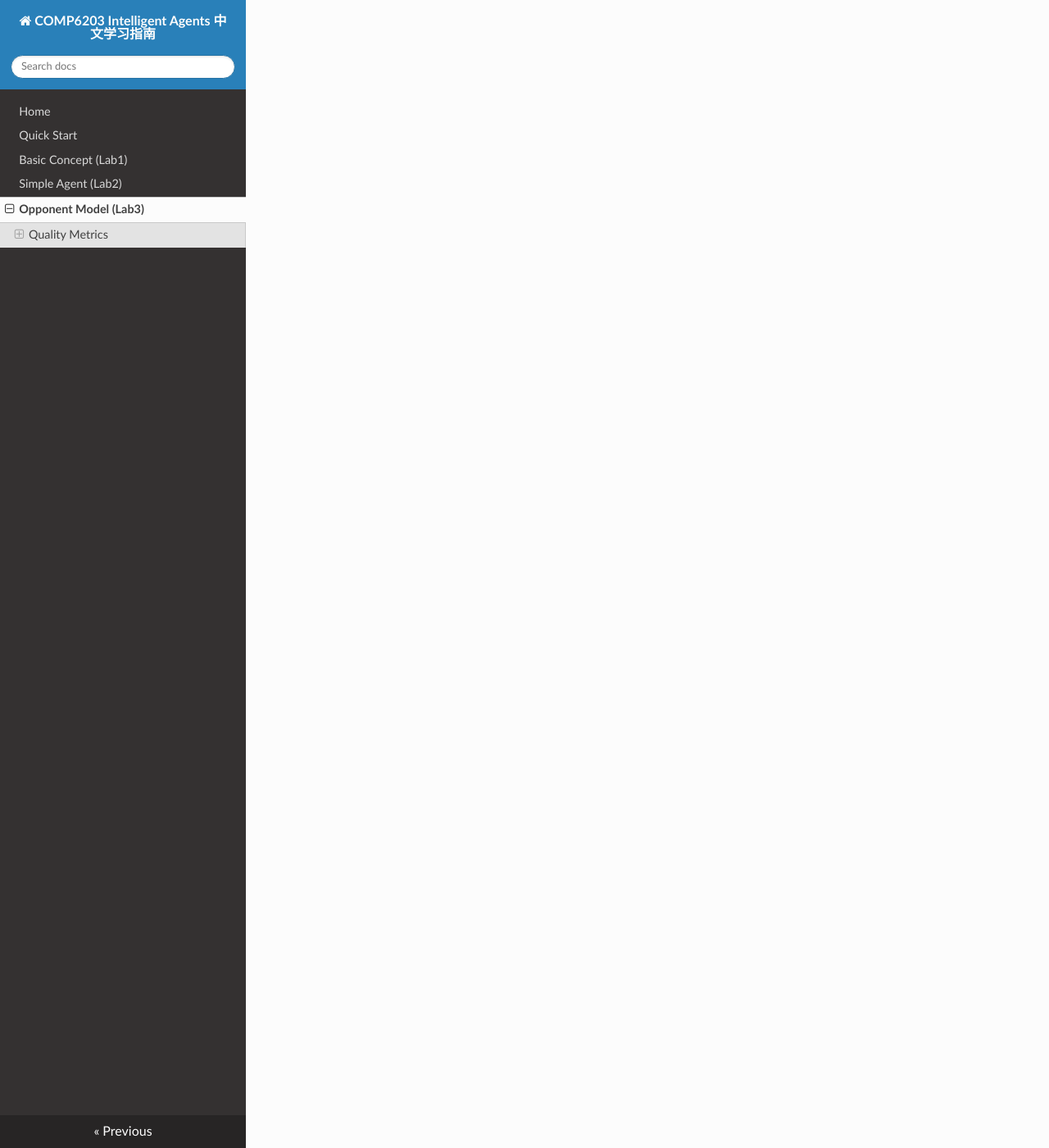
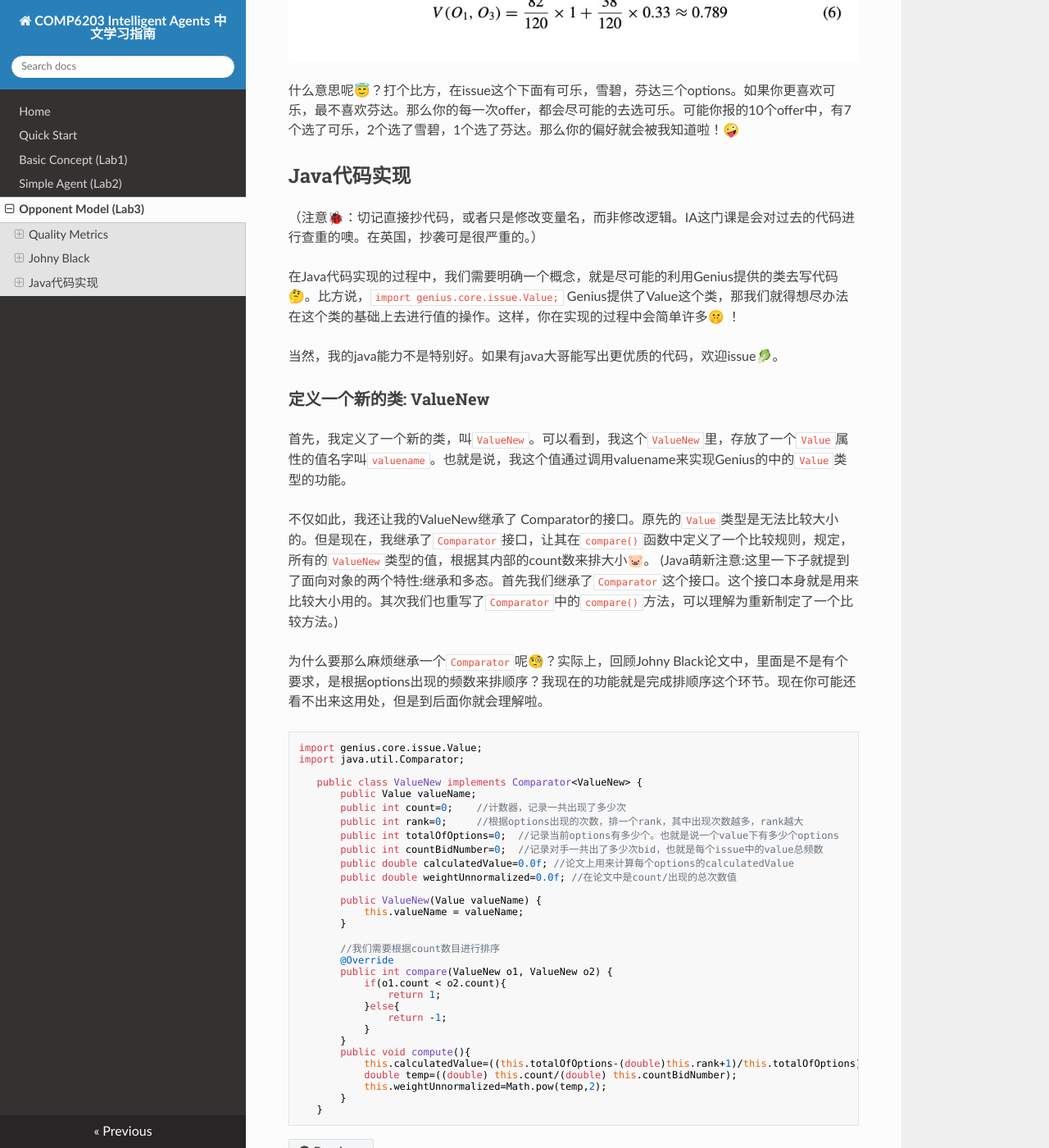
Before and after one commit to RobinLuoNanjing/UoSouthampton-Intelligent-Agent-Docs, an MkDocs documentation site: the page built from docs/opponent.md, in a window 1280 px wide and 1400 px high, scrolled down 3539 px. Shown: the whole window at 82% size. Built offline with MkDocs 1.6.1, drawn with Linux system fonts in a browser that asks for light colours; nearby versions of some CDN libraries; some of the changed text lies outside the part shown.

Commit message:
[johny black]

````diff
--- a/docs/opponent.md
+++ b/docs/opponent.md
@@ -39,3 +39,66 @@
 有些人的Agent很头铁，非要给自己utility 0.9, 给对手0.3。虽然你的individual utility高，但是你的nash point这一项分数低的吓人(这也是为什么会出现负分的情况)。
 
 我觉得如果说看完我这套docs,你能学到一个比较好的预测对手模型算法和一个比较好的预测自己模型的算法，但是想要得到突破，那就要在这个地方有所突破(前提是今年的bonus还是Nash point)，因为我这个得分点做的不是很好🥬。
+
+## Johny Black
+
+###理论
+接下来我会带大家一起用Java复现Johny Black论文，当然，默认大家已经读过这篇论文了，没读的点击👆 [Johny Black](https://secure.ecs.soton.ac.uk/notes/comp6203/papers/JohnnyBlack.pdf),下载下来读一读哈。
+
+当然，这篇论文也写了Accepting strategy (接受offer的策略) 和 Bidding strategy(出价策略)。你们也可以学习一下。但是他没有写预测自己模型的策略，因为那时候比赛还没有引入这个机制👀。
+
+这篇论文其实还是比较容易理解的(比起Foundation of AI 让你读的那些五六十年代的长篇文章，这篇真的是良心，你能读得懂，并且你能容易复现🤣)，其实文章的开头部分你都可以略读，但是到了 2.3.3 Example Model这一节，你只需要把这个例子自己推一遍，如下图，就可以理解Johny Black的精髓: 通过频数去推断对手更想获得的option。
+
+![johny](img/opponent/johny.jpg)
+
+
+什么意思呢😇？打个比方，在issue这个下面有可乐，雪碧，芬达三个options。如果你更喜欢可乐，最不喜欢芬达。那么你的每一次offer，都会尽可能的去选可乐。可能你报的10个offer中，有7个选了可乐，2个选了雪碧，1个选了芬达。那么你的偏好就会被我知道啦！🤪
+
+## Java代码实现
+（注意🐞：切记直接抄代码，或者只是修改变量名，而非修改逻辑。IA这门课是会对过去的代码进行查重的噢。在英国，抄袭可是很严重的。）
+
+在Java代码实现的过程中，我们需要明确一个概念，就是尽可能的利用Genius提供的类去写代码🤔。比方说，```import genius.core.issue.Value;``` Genius提供了Value这个类，那我们就得想尽办法在这个类的基础上去进行值的操作。这样，你在实现的过程中会简单许多🤫 ！
+
+当然，我的java能力不是特别好。如果有java大哥能写出更优质的代码，欢迎issue🥬。
+
+###定义一个新的类: ValueNew
+首先，我定义了一个新的类，叫```ValueNew```。可以看到，我这个```ValueNew```里，存放了一个```Value```属性的值名字叫```valuename```。也就是说，我这个值通过调用valuename来实现Genius的中的```Value```类型的功能。
+
+不仅如此，我还让我的ValueNew继承了 Comparator的接口。原先的```Value```类型是无法比较大小的。但是现在，我继承了```Comparator```接口，让其在```compare()```函数中定义了一个比较规则，规定，所有的```ValueNew```类型的值，根据其内部的count数来排大小🐷。 (Java萌新注意:这里一下子就提到了面向对象的两个特性:继承和多态。首先我们继承了```Comparator```这个接口。这个接口本身就是用来比较大小用的。其次我们也重写了```Comparator```中的```compare()```方法，可以理解为重新制定了一个比较方法。)
+
+为什么要那么麻烦继承一个```Comparator```呢🧐？实际上，回顾Johny Black论文中，里面是不是有个要求，是根据options出现的频数来排顺序？我现在的功能就是完成排顺序这个环节。现在你可能还看不出来这用处，但是到后面你就会理解啦。
+
+
+```java
+import genius.core.issue.Value;
+import java.util.Comparator;
+
+   public class ValueNew implements Comparator<ValueNew> {
+       public Value valueName;
+       public int count=0;    //计数器，记录一共出现了多少次
+       public int rank=0;     //根据options出现的次数，排一个rank，其中出现次数越多，rank越大
+       public int totalOfOptions=0;  //记录当前options有多少个。也就是说一个value下有多少个options
+       public int countBidNumber=0;  //记录对手一共出了多少次bid，也就是每个issue中的value总频数
+       public double calculatedValue=0.0f; //论文上用来计算每个options的calculatedValue
+       public double weightUnnormalized=0.0f; //在论文中是count/出现的总次数值
+
+       public ValueNew(Value valueName) {
+           this.valueName = valueName;
+       }
+
+       //我们需要根据count数目进行排序
+       @Override
+       public int compare(ValueNew o1, ValueNew o2) {
+           if(o1.count < o2.count){
+               return 1;
+           }else{
+               return -1;
+           }
+       }
+       public void compute(){
+           this.calculatedValue=((this.totalOfOptions-(double)this.rank+1)/this.totalOfOptions);
+           double temp=((double) this.count/(double) this.countBidNumber);
+           this.weightUnnormalized=Math.pow(temp,2);
+       }
+   }
+```
````
Also changed, not shown: docs/img/opponent/johny.jpg (added).
